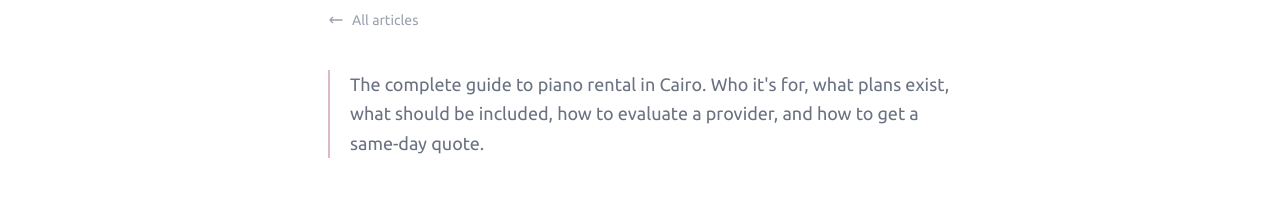
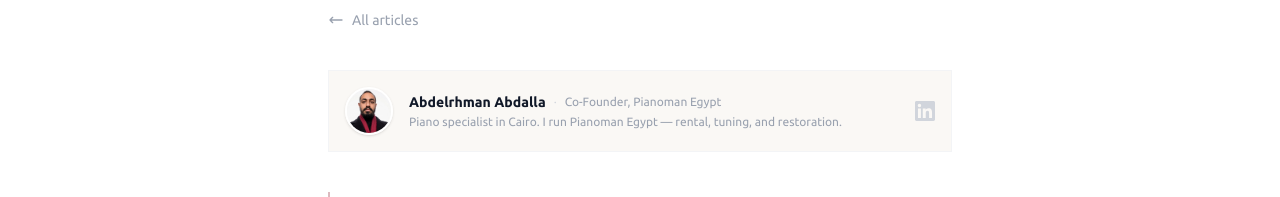
Before and after one commit to abdooztv-web/pianoman-website, a Next.js app: page /blog/piano-rental-cairo-guide in a window 1280 px wide. Shown: the part 550-747 px from the top of the page. Built offline with nearby package versions, Linux system fonts and the light colour scheme.

Commit message:
Blog: add author card — Abdelrhman Abdalla, Co-Founder
Small card at top of every post: circle photo, name, title,
one-line bio, LinkedIn link. Signals a real person wrote it.

Co-Authored-By: Claude Sonnet 4.6 <noreply@anthropic.com>

```diff
--- a/app/blog/[slug]/page.tsx
+++ b/app/blog/[slug]/page.tsx
@@ -5,6 +5,7 @@ import { notFound } from "next/navigation";
 import { posts } from "@/app/blog/posts";
 import BlogProgressBar from "@/components/BlogProgressBar";
 import BlogSidebarCta from "@/components/BlogSidebarCta";
+import AuthorCard from "@/components/AuthorCard";
 
 const CATEGORY_COLORS: Record<string, string> = {
   Rental: "#8C1A2B",
@@ -159,6 +160,9 @@ export default async function PostPage({
           All articles
         </Link>
 
+        {/* Author card */}
+        <AuthorCard />
+
         {/* Excerpt / lead */}
         <p className="text-lg text-gray-500 leading-relaxed border-l-2 border-[#8C1A2B]/30 pl-5 mb-10">
           {post.excerpt}
--- /dev/null
+++ b/components/AuthorCard.tsx
@@ -0,0 +1,42 @@
+import Image from "next/image";
+
+export default function AuthorCard() {
+  return (
+    <div className="flex items-center gap-4 p-4 border border-gray-100 bg-[#FAF8F5] mb-10">
+      {/* Photo */}
+      <div className="relative w-12 h-12 rounded-full overflow-hidden flex-shrink-0 border-2 border-white shadow-sm">
+        <Image
+          src="/team/abdelrhman.jpg"
+          alt="Abdelrhman Abdalla"
+          fill
+          className="object-cover"
+        />
+      </div>
+
+      {/* Info */}
+      <div className="flex-1 min-w-0">
+        <div className="flex items-center gap-2 flex-wrap">
+          <span className="text-sm font-bold text-gray-900">Abdelrhman Abdalla</span>
+          <span className="text-gray-300 text-xs">·</span>
+          <span className="text-xs text-gray-400">Co-Founder, Pianoman Egypt</span>
+        </div>
+        <p className="text-xs text-gray-400 mt-0.5 leading-snug">
+          Piano specialist in Cairo. I run Pianoman Egypt — rental, tuning, and restoration.
+        </p>
+      </div>
+
+      {/* LinkedIn */}
+      <a
+        href="https://www.linkedin.com/in/abdelrhman-abdallah-59a230184/"
+        target="_blank"
+        rel="noopener noreferrer"
+        className="flex-shrink-0 text-gray-300 hover:text-[#0A66C2] transition-colors"
+        aria-label="Abdelrhman Abdalla on LinkedIn"
+      >
+        <svg className="w-5 h-5" fill="currentColor" viewBox="0 0 24 24">
+          <path d="M20.447 20.452h-3.554v-5.569c0-1.328-.027-3.037-1.852-3.037-1.853 0-2.136 1.445-2.136 2.939v5.667H9.351V9h3.414v1.561h.046c.477-.9 1.637-1.85 3.37-1.85 3.601 0 4.267 2.37 4.267 5.455v6.286zM5.337 7.433a2.062 2.062 0 01-2.063-2.065 2.064 2.064 0 112.063 2.065zm1.782 13.019H3.555V9h3.564v11.452zM22.225 0H1.771C.792 0 0 .774 0 1.729v20.542C0 23.227.792 24 1.771 24h20.451C23.2 24 24 23.227 24 22.271V1.729C24 .774 23.2 0 22.222 0h.003z" />
+        </svg>
+      </a>
+    </div>
+  );
+}
```
Also changed, not shown: public/team/abdelrhman.jpg (added).
